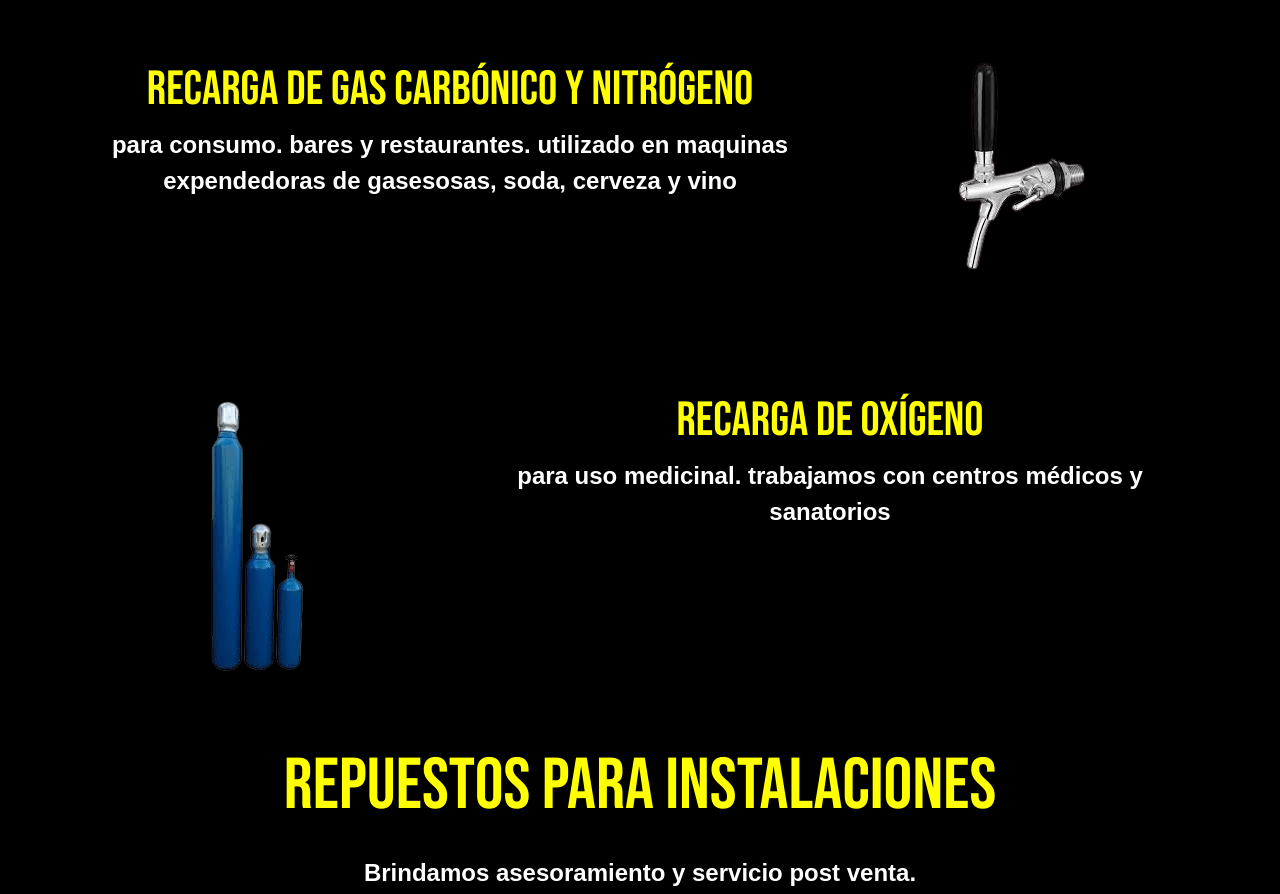
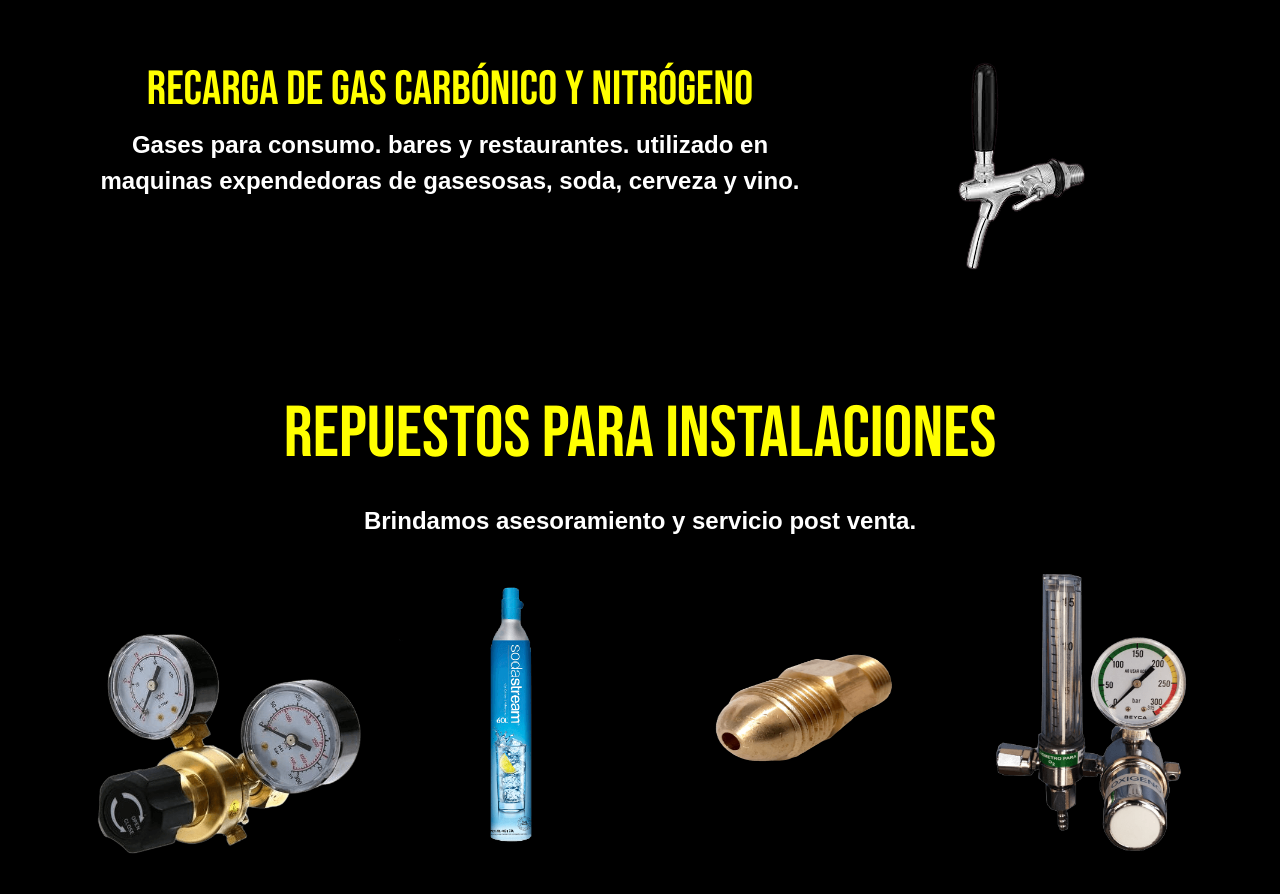
Before and after one commit to konstantinowivo/matafuegos-noble_37115, a website: page paginas/gases_no_inflamables.html in a window 1280 px wide. Shown: the part 728-1622 px from the top of the page. Drawn offline with nearby package versions, Linux system fonts and the light colour scheme.

Commit message:
cambios en main pag. gas

```diff
--- a/paginas/gases_no_inflamables.html
+++ b/paginas/gases_no_inflamables.html
@@ -71,28 +71,13 @@
       <div class="row">
         <div class="col-xl-8 text-center mt-4">
           <h3>Recarga de gas carbónico y nitrógeno</h3>
-          <p>para consumo. bares y restaurantes. utilizado en maquinas expendedoras de gasesosas, soda, cerveza y vino</p>
+          <p>Gases para consumo. bares y restaurantes. utilizado en maquinas expendedoras de gasesosas, soda, cerveza y vino.</p>
         </div>
         <div class="col-xl-4 text-center mb-4">
           <figure class="figure">
             <img src="../recursos/canilla.cerveza.comrpimido-removebg-preview.png" class="figure-img img-fluid rounded" alt="madera papel cartón">
             <figcaption class="figure-caption"></figcaption>
           </figure>
-        </div>
-      </div>
-    </article>
-
-    <article class="container mt-4 mb-4">
-      <div class="row">
-        <div class="col-xl-4 text-center mt-4">
-          <figure class="figure">
-            <img src="../recursos/tubo.oxigeno-removebg-preview.comprimido.png" class="figure-img img-fluid rounded" alt="madera papel cartón">
-            <figcaption class="figure-caption"></figcaption>
-          </figure>
-        </div>
-        <div class="col-xl-8 text-center mt-4 mb-4">
-          <h3>Recarga de oxígeno</h3>
-          <p>para uso medicinal. trabajamos con centros médicos y sanatorios</p>
         </div>
       </div>
     </article>
```
Also changed, not shown: index.html (+1 -1 lines), paginas/tienda_online.html (+3 -3 lines), recursos/1013-ADAPTADOR-DE-TUBO-C02-A-MINI-KEG.webp (deleted), recursos/adaptador.1.comprimido-removebg-preview.png (deleted), recursos/adaptador.barril-removebg-preview.png (deleted), recursos/envios.tarjeta.png (deleted), recursos/exintores.tarjeta.jpg (deleted), 1 other file.
